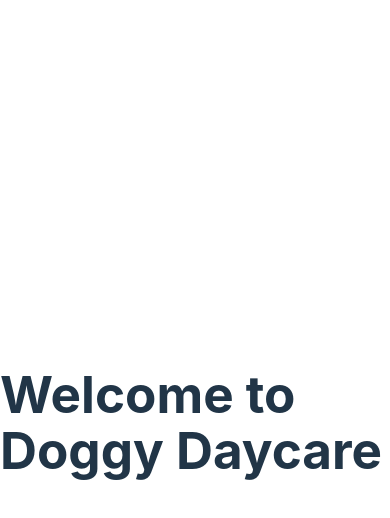
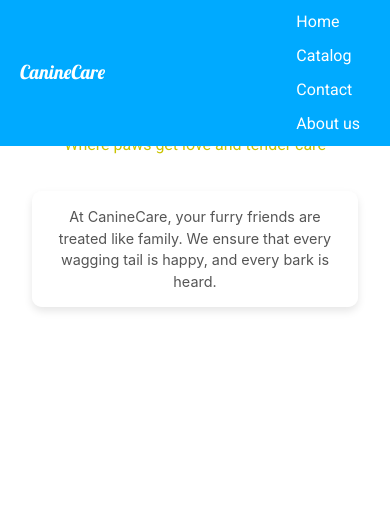
Before and after one commit to Thormogal/CanineCare, a React (Vite) app: page / in a window 390 px wide. Shown: the top 518 px of the page. Built offline with nearby package versions, Linux system fonts and the light colour scheme; no server answers.

Commit message:
1. Added a navbar to the different routes. 2. Fixed layout and fonts on the homepage. 3. Added two additional routes.

```diff
--- a/src/App.jsx
+++ b/src/App.jsx
@@ -2,13 +2,19 @@ import { BrowserRouter as Router, Route, Routes } from 'react-router-dom';
 import Home from './components/Home.jsx';
 import Catalog from './components/Catalog.jsx';
 import DogDetails from './components/DogDetails.jsx';
+import Contact from './components/Contact.jsx';
+import AboutUs from './components/AboutUs.jsx';
+import Navbar from './components/Navbar.jsx';
 
 function App() {
   return (
     <Router>
+      <Navbar />
       <Routes>
         <Route path="/" element={<Home />} />
         <Route path="/catalog" element={<Catalog />} />
+        <Route path="/contact" element={<Contact />} />
+        <Route path="/aboutUs" element={<AboutUs />} />
         <Route path="/dog/:id" element={<DogDetails />} />
       </Routes>
     </Router>
--- /dev/null
+++ b/src/CSS/Home.css
@@ -0,0 +1,76 @@
+@import url('https://fonts.googleapis.com/css2?family=Lobster&family=Roboto:wght@400;700&display=swap');
+
+.home-container {
+    display: flex;
+    flex-direction: column;
+    justify-content: flex-start;
+    align-items: center;
+    text-align: center;
+    padding: 50px 20px;
+    padding-top: 70px; /* Utrymme under navbaren */
+    width: 100vw;
+    box-sizing: border-box;
+    min-height: 100vh;
+    position: relative;
+    top: 0;
+    margin-top: 0;
+}
+
+.home-title {
+    font-family: 'Lobster', cursive;
+    font-size: 6rem;
+    color: #00ff40;
+    margin-bottom: 0;
+}
+
+.home-subtitle {
+    font-family: 'Roboto', sans-serif;
+    font-size: 1.5rem;
+    color: #cac400;
+    max-width: 80%;
+    margin-bottom: 20px;
+}
+
+.home-description {
+    font-size: 1.2rem;
+    color: #555;
+    background-color: rgba(255, 255, 255, 0.9);
+    padding: 15px;
+    border-radius: 10px;
+    max-width: 80%;
+    box-shadow: 0 4px 8px rgba(0, 0, 0, 0.1);
+}
+
+/* Responsiva justeringar för mindre skärmar */
+@media (max-width: 768px) {
+    .home-title {
+        font-size: 3rem; /* Lite större för mellanstora skärmar */
+    }
+
+    .home-subtitle {
+        font-size: 1.2rem;
+    }
+
+    .home-description {
+        font-size: 1rem;
+    }
+}
+
+@media (max-width: 480px) {
+    .home-container {
+        padding: 20px 10px; /* Minska padding för små skärmar */
+        padding-top: 60px; /* Justera utrymme under navbaren */
+    }
+
+    .home-title {
+        font-size: 2rem;
+    }
+
+    .home-subtitle {
+        font-size: 1rem;
+    }
+
+    .home-description {
+        font-size: 0.9rem;
+    }
+}
--- /dev/null
+++ b/src/CSS/Navbar.css
@@ -0,0 +1,66 @@
+.navbar {
+    display: flex;
+    justify-content: space-between;
+    align-items: center;
+    background-color: #00aaff;
+    padding: 10px 20px;
+    position: fixed;
+    width: 100%;
+    top: 0;
+    left: 0;
+    z-index: 1000;
+    box-sizing: border-box; /* Viktigt för att padding inte påverkar totalbredden */
+  }
+
+  .navbar-title {
+    font-family: 'Lobster', cursive;
+    font-size: 2rem;
+    color: #fff;
+  }
+
+  .navbar-links {
+    list-style: none;
+    display: flex;
+    gap: 20px; /* Mellanrum mellan länkar */
+    margin: 0;
+    padding: 0;
+  }
+
+  .navbar-links li {
+    font-family: 'Roboto', sans-serif;
+    font-size: 1.2rem;
+  }
+
+  .navbar-links li a {
+    text-decoration: none;
+    color: #fff;
+    padding: 10px; /* Extra padding för bättre klickyta */
+    white-space: nowrap; /* Förhindra att text bryts på små skärmar */
+  }
+
+  .navbar-links li a:hover {
+    text-decoration: underline;
+  }
+
+  /* Gör navbaren responsiv för mindre skärmar */
+  @media (max-width: 768px) {
+    .navbar-title {
+      font-size: 1.5rem;
+    }
+
+    .navbar-links {
+      gap: 10px; /* Mindre mellanrum för att få plats på mindre skärmar */
+    }
+
+    .navbar-links li {
+      font-size: 1rem;
+    }
+  }
+
+  @media (max-width: 480px) {
+    .navbar-title {
+      font-size: 1.2rem;
+    }
+
+    .navbar-links {
+      flex-direction: column; /* Lägg länkarna på
--- /dev/null
+++ b/src/components/AboutUs.jsx
@@ -0,0 +1,12 @@
+import React from 'react';
+
+function AboutUs() {
+  return (
+    <div>
+      <h1>Our Story</h1>
+      <p>Learn more about how CanineCare was founded and the journey that brought us here.</p>
+    </div>
+  );
+}
+
+export default AboutUs;
--- /dev/null
+++ b/src/components/Contact.jsx
@@ -0,0 +1,12 @@
+import React from 'react';
+
+function Contact() {
+  return (
+    <div>
+      <h1>Contact Us</h1>
+      <p>We would love to hear from you! Please reach out with any questions or concerns.</p>
+    </div>
+  );
+}
+
+export default Contact;
--- a/src/components/Home.jsx
+++ b/src/components/Home.jsx
@@ -1,9 +1,16 @@
+import React from 'react';
+import '../CSS/Home.css';
+
 function Home() {
-    return (
-      <div>
-        <h1>Welcome to Doggy Daycare</h1>
-      </div>
-    );
-  }
+  return (
+    <div className="home-container">
+    <h1 className="home-title">CanineCare</h1>
+    <p className="home-subtitle">"Where paws get love and tender care"</p>
+      <p className="home-description">
+        At CanineCare, your furry friends are treated like family. We ensure that every wagging tail is happy, and every bark is heard.
+      </p>
+    </div>
+  );
+}
 
-  export default Home;
+export default Home;
--- /dev/null
+++ b/src/components/Navbar.jsx
@@ -0,0 +1,27 @@
+import React from 'react';
+import { Link } from 'react-router-dom';
+import '../CSS/Navbar.css';
+
+function Navbar() {
+  return (
+    <nav className="navbar">
+      <h1 className="navbar-title">CanineCare</h1>
+      <ul className="navbar-links">
+        <li>
+          <Link to="/">Home</Link>
+        </li>
+        <li>
+          <Link to="/catalog">Catalog</Link>
+        </li>
+        <li>
+          <Link to="/contact">Contact</Link>
+        </li>
+        <li>
+          <Link to="/about">About us</Link>
+        </li>
+      </ul>
+    </nav>
+  );
+}
+
+export default Navbar;
```
Also changed, not shown: public/images/CanineCareHomePic.webp (added).
